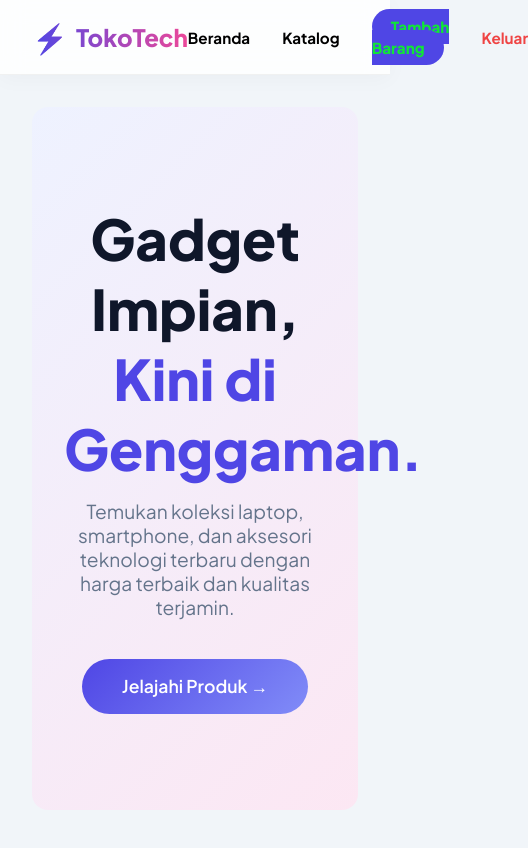
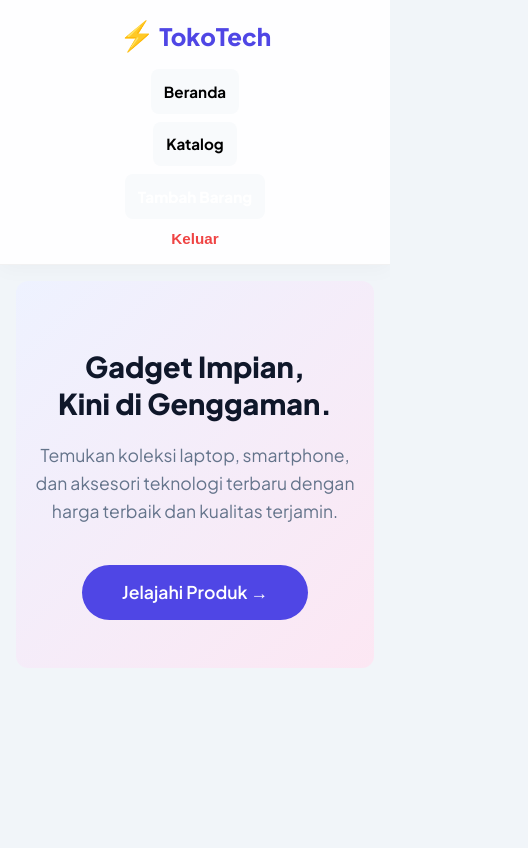
Before and after one commit to Lenka69/toko-online-frontend, a React (Vite) app: page / in a window 390 px wide. Shown: the top 848 px of the page, 528 px wide, since content can reach past the window. Built offline with nearby package versions, Linux system fonts and the light colour scheme; sample sign-in values are in the browser's storage.

Commit message:
Add files via upload

```diff
--- a/src/App.css
+++ b/src/App.css
@@ -1,123 +1,96 @@
 @import url('https://fonts.googleapis.com/css2?family=Plus+Jakarta+Sans:wght@400;500;600;700;800&display=swap');
 
-:root {
-  --primary: #4f46e5;
-  --primary-hover: #4338ca;
-  --secondary: #ec4899;
-  --bg-color: #f1f5f9;
-  --surface: #ffffff;
-  --text-main: #0f172a;
-  --text-muted: #64748b;
-  --radius: 16px;
+html, body {
+  width: 100%;
+  max-width: 100vw;
+  overflow-x: hidden;
+  margin: 0;
+  padding: 0;
+  box-sizing: border-box;
+  background-color: #f1f5f9;
+  color: #0f172a;
+  font-family: 'Plus Jakarta Sans', sans-serif;
+  -webkit-font-smoothing: antialiased;
 }
 
-* { box-sizing: border-box; margin: 0; padding: 0; font-family: 'Plus Jakarta Sans', sans-serif; }
-body { background-color: var(--bg-color); color: var(--text-main); -webkit-font-smoothing: antialiased; overflow-x: hidden; }
+*, *::before, *::after {
+  box-sizing: inherit;
+}
 
+/* Container Utama */
 .container {
   width: 100%;
   max-width: 1200px;
   margin: 0 auto;
   padding: 2rem;
-  animation: fadeIn 0.8s ease-out;
 }
-
-@keyframes fadeIn { from { opacity: 0; transform: translateY(10px); } to { opacity: 1; transform: translateY(0); } }
 
 /* --- Navbar --- */
 .navbar {
   display: flex; justify-content: space-between; align-items: center;
   padding: 1.2rem 2rem; background: rgba(255, 255, 255, 0.95);
-  backdrop-filter: blur(12px); border-bottom: 1px solid rgba(0, 0, 0, 0.05);
+  border-bottom: 1px solid rgba(0, 0, 0, 0.05);
   position: sticky; top: 0; z-index: 100; box-shadow: 0 4px 20px rgba(0, 0, 0, 0.03);
+  width: 100%;
 }
-.navbar-logo { font-weight: 800; font-size: 1.5rem; background: linear-gradient(to right, var(--primary), var(--secondary)); -webkit-background-clip: text; -webkit-text-fill-color: transparent; text-decoration: none; display: flex; align-items: center; gap: 8px; }
+.navbar-logo { font-weight: 800; font-size: 1.5rem; color: #4f46e5; text-decoration: none; }
 .nav-links { display: flex; gap: 2rem; list-style: none; align-items: center; margin: 0; padding: 0; }
-.nav-links a { color: var(--text-muted); text-decoration: none; font-weight: 600; font-size: 0.95rem; transition: all 0.3s ease; }
-.nav-links a:hover { color: var(--primary); }
-.btn-nav-add { background-color: var(--primary); color: white !important; padding: 0.6rem 1.2rem; border-radius: 50px; text-decoration: none; font-weight: 600; white-space: nowrap;}
-.btn-nav-add:hover { background-color: var(--primary-hover); box-shadow: 0 4px 15px rgba(79, 70, 229, 0.4); }
+.nav-links a { color: #64748b; text-decoration: none; font-weight: 600; font-size: 0.95rem; }
+.btn-nav-add { background-color: #4f46e5; color: white !important; padding: 0.6rem 1.2rem; border-radius: 50px; text-decoration: none; font-weight: 600; }
 
 /* --- Hero Section --- */
-.hero-section { text-align: center; padding: 6rem 2rem; background: linear-gradient(135deg, #eef2ff 0%, #fce7f3 100%); border-radius: var(--radius); margin-bottom: 3rem; }
-.hero-title { font-size: clamp(2rem, 5vw, 3.5rem); font-weight: 800; color: var(--text-main); margin-bottom: 1rem; line-height: 1.2; word-wrap: break-word; }
-.hero-subtitle { font-size: 1.1rem; color: var(--text-muted); margin-bottom: 2.5rem; max-width: 600px; margin-inline: auto; line-height: 1.6; }
-.btn-primary { background: linear-gradient(135deg, var(--primary), #818cf8); color: white; padding: 0.8rem 1.8rem; border-radius: 50px; text-decoration: none; font-weight: 600; border: none; cursor: pointer; transition: all 0.3s ease; display: inline-block; text-align: center; }
+.hero-section { text-align: center; padding: 6rem 2rem; background: linear-gradient(135deg, #eef2ff 0%, #fce7f3 100%); border-radius: 16px; margin-bottom: 3rem; width: 100%; }
+.hero-title { font-size: 3.5rem; font-weight: 800; margin-bottom: 1rem; line-height: 1.2; word-wrap: break-word; }
+.hero-subtitle { font-size: 1.1rem; color: #64748b; margin-bottom: 2.5rem; max-width: 600px; margin-inline: auto; line-height: 1.6; }
+.btn-primary { background: #4f46e5; color: white; padding: 0.8rem 1.8rem; border-radius: 50px; text-decoration: none; font-weight: 600; display: inline-block; border: none; }
+
+/* --- Product Grid --- */
+.product-grid { display: grid; grid-template-columns: repeat(auto-fill, minmax(260px, 1fr)); gap: 1.5rem; margin-top: 2rem; width: 100%; }
+.product-card { background: #ffffff; border-radius: 16px; overflow: hidden; box-shadow: 0 4px 6px -1px rgba(0,0,0,0.05); display: flex; flex-direction: column; border: 1px solid rgba(0,0,0,0.03); width: 100%; }
+.image-container { width: 100%; height: 220px; overflow: hidden; }
+.product-card img { width: 100%; height: 100%; object-fit: cover; }
+.card-content { padding: 1.2rem; display: flex; flex-direction: column; flex-grow: 1; }
+.card-content h3 { font-size: 1.1rem; font-weight: 700; margin-bottom: 0.5rem; }
+.price-tag { color: #4f46e5; font-weight: 800; font-size: 1.2rem; margin-bottom: 1.5rem; }
+.card-actions { margin-top: auto; display: flex; justify-content: space-between; align-items: center; gap: 0.5rem; }
 .btn-danger { background-color: #fee2e2; color: #ef4444; padding: 0.5rem 1rem; border-radius: 8px; border: none; font-weight: 600; cursor: pointer; }
 
-/* --- Product Grid --- */
-.product-grid { display: grid; grid-template-columns: repeat(auto-fill, minmax(260px, 1fr)); gap: 1.5rem; margin-top: 2rem; }
-.product-card { background: var(--surface); border-radius: var(--radius); overflow: hidden; box-shadow: 0 4px 6px -1px rgba(0,0,0,0.05); transition: all 0.4s ease; display: flex; flex-direction: column; border: 1px solid rgba(0,0,0,0.03); }
-.product-card:hover { transform: translateY(-5px); box-shadow: 0 15px 25px -5px rgba(0,0,0,0.1); }
-.image-container { width: 100%; height: 220px; overflow: hidden; }
-.product-card img { width: 100%; height: 100%; object-fit: cover; transition: transform 0.6s ease; }
-.product-card:hover img { transform: scale(1.05); }
-.card-content { padding: 1.2rem; display: flex; flex-direction: column; flex-grow: 1; }
-.card-content h3 { font-size: 1.1rem; font-weight: 700; margin-bottom: 0.5rem; line-height: 1.4; }
-.price-tag { color: var(--primary); font-weight: 800; font-size: 1.2rem; margin-bottom: 1.5rem; }
-.card-actions { margin-top: auto; display: flex; justify-content: space-between; align-items: center; flex-wrap: wrap; gap: 0.5rem;}
-
 /* --- Search Bar --- */
-.search-container { display: flex; justify-content: space-between; align-items: center; margin-bottom: 2rem; flex-wrap: wrap; gap: 1rem; }
-.search-bar { width: 100%; max-width: 350px; padding: 0.9rem 1.5rem; border: 2px solid transparent; background-color: var(--surface); border-radius: 50px; font-size: 1rem; color: var(--text-main); outline: none; box-shadow: 0 4px 6px -1px rgba(0,0,0,0.05); transition: all 0.3s; }
-.search-bar:focus { border-color: var(--primary); }
+.search-container { display: flex; justify-content: space-between; align-items: center; margin-bottom: 2rem; flex-wrap: wrap; gap: 1rem; width: 100%; }
+.search-bar { width: 100%; max-width: 350px; padding: 0.9rem 1.5rem; border: 2px solid transparent; background-color: #ffffff; border-radius: 50px; font-size: 1rem; outline: none; box-shadow: 0 4px 6px -1px rgba(0,0,0,0.05); }
 
 /* --- Form & Detail --- */
 .form-card { width: 100%; max-width: 450px; margin: 3rem auto; padding: 2.5rem; background: white; border-radius: 16px; box-shadow: 0 4px 15px rgba(0,0,0,0.05); border: 1px solid #f1f5f9; }
 .form-card.large { max-width: 600px; }
-
-.detail-layout { display: flex; gap: 3rem; background: white; padding: 2.5rem; border-radius: 16px; box-shadow: 0 4px 6px rgba(0,0,0,0.05); align-items: flex-start; }
+.detail-layout { display: flex; gap: 3rem; background: white; padding: 2.5rem; border-radius: 16px; width: 100%; }
 .detail-img { width: 100%; max-width: 450px; height: auto; border-radius: 12px; object-fit: cover; }
 .detail-info { flex: 1; width: 100%; }
 
+@media screen and (max-width: 768px) {
+  /* Hilangkan padding berlebih di HP */
+  .container { padding: 1rem; width: 100%; overflow-x: hidden; }
 
-@media screen and (max-width: 768px) {
-  .container { padding: 1rem; }
+  /* Navbar disusun vertikal penuh */
+  .navbar { flex-direction: column; padding: 1rem; width: 100%; gap: 1rem; }
+  .nav-links { flex-direction: column; width: 100%; gap: 0.5rem; }
+  .nav-links a, .btn-nav-add { display: block; width: 100%; text-align: center; padding: 0.8rem; background: #f8fafc; border-radius: 8px; }
+  .btn-nav-add { background: #4f46e5; }
 
-  .navbar { flex-direction: column; padding: 1rem; gap: 1rem; }
-  .nav-links {
-    width: 100%;
-    flex-wrap: wrap;
-    justify-content: center;
-    gap: 0.8rem;
-  }
-  .nav-links li { text-align: center; }
-  .btn-nav-add { padding: 0.5rem 1rem; font-size: 0.9rem; }
+  /* Hero Teks dipaksa kecil */
+  .hero-section { padding: 3rem 1rem; width: 100%; border-radius: 12px; margin-bottom: 1.5rem; }
+  .hero-title { font-size: 1.8rem !important; line-height: 1.3; }
+  .product-grid { grid-template-columns: 1fr; gap: 1rem; width: 100%; }
 
-  .hero-section { padding: 3rem 1.5rem; margin-bottom: 2rem; }
-  .hero-title { font-size: 2rem; line-height: 1.3; }
-  .hero-subtitle { font-size: 0.95rem; }
+  /* Detail produk dipaksa susun ke bawah */
+  .detail-layout { flex-direction: column; padding: 1rem; gap: 1.5rem; width: 100%; }
+  .detail-img { max-width: 100% !important; height: auto !important; }
+  .detail-info h1 { font-size: 1.5rem !important; }
 
-  .search-container { flex-direction: column; align-items: stretch; text-align: center; }
-  .search-container h2 { font-size: 1.5rem !important; }
+  /* Form Login / Add Product */
+  .form-card { padding: 1.5rem; margin: 1rem auto; width: 100%; }
+
+  /* Search Container */
+  .search-container { flex-direction: column; width: 100%; }
+  .search-container h2 { font-size: 1.5rem; text-align: center; }
   .search-bar { max-width: 100%; }
-
-  .detail-layout {
-    flex-direction: column;
-    gap: 1.5rem;
-    padding: 1.2rem;
-  }
-  .detail-img {
-    width: 100% !important;
-    max-width: 100% !important;
-    height: auto !important;
-  }
-  .detail-info h1 { font-size: 1.8rem !important; }
-  .detail-info h2 { font-size: 1.5rem !important; }
-
-  .form-card { margin: 1.5rem auto; padding: 1.5rem; }
 }
-
-@media screen and (max-width: 480px) {
-  .hero-title { font-size: 1.8rem; }
-  .product-grid { grid-template-columns: 1fr; }
-  .nav-links { flex-direction: column; width: 100%; gap: 0.5rem; }
-  .nav-links a, .nav-links button, .btn-nav-add {
-    display: block;
-    width: 100%;
-    padding: 0.8rem;
-    background: #f8fafc;
-    border-radius: 8px;
-  }
-  .btn-nav-add { background: var(--primary); }
-}
--- a/src/App.jsx
+++ b/src/App.jsx
@@ -1,57 +1,11 @@
+import './App.css';
 import React, { useState, useEffect } from 'react';
 import { BrowserRouter as Router, Routes, Route, Link, useNavigate, useParams, Navigate } from 'react-router-dom';
 import toast, { Toaster } from 'react-hot-toast';
 import axios from 'axios';
 import AutoLogout from './components/AutoLogout';
 
-// --- CSS Styles Internal (Menggabungkan App.css untuk Preview) ---
-const globalStyles = `
-@import url('https://fonts.googleapis.com/css2?family=Plus+Jakarta+Sans:wght@400;500;600;700;800&display=swap');
-
-:root {
-  --primary: #4f46e5;
-  --primary-hover: #4338ca;
-  --secondary: #ec4899;
-  --bg-color: #f1f5f9;
-  --surface: #ffffff;
-  --text-main: #0f172a;
-  --text-muted: #64748b;
-  --radius: 16px;
-}
-
-* { box-sizing: border-box; margin: 0; padding: 0; font-family: 'Plus Jakarta Sans', sans-serif; }
-body { background-color: var(--bg-color); color: var(--text-main); -webkit-font-smoothing: antialiased; }
-.container { max-width: 1200px; margin: 0 auto; padding: 2rem; animation: fadeIn 0.8s ease-out; }
-@keyframes fadeIn { from { opacity: 0; transform: translateY(10px); } to { opacity: 1; transform: translateY(0); } }
-.navbar { display: flex; justify-content: space-between; align-items: center; padding: 1rem 2rem; background: rgba(255, 255, 255, 0.85); backdrop-filter: blur(12px); border-bottom: 1px solid rgba(0, 0, 0, 0.05); position: sticky; top: 0; z-index: 100; box-shadow: 0 4px 20px rgba(0, 0, 0, 0.03); }
-.navbar-logo { font-weight: 800; font-size: 1.5rem; background: linear-gradient(to right, var(--primary), var(--secondary)); -webkit-background-clip: text; -webkit-text-fill-color: transparent; text-decoration: none; display: flex; align-items: center; gap: 8px; }
-.nav-links { display: flex; gap: 2rem; list-style: none; align-items: center; }
-.nav-links a { color: var(--text-muted); text-decoration: none; font-weight: 600; font-size: 0.95rem; transition: all 0.3s ease; }
-.nav-links a:hover { color: var(--primary); }
-.btn-nav-add { background-color: var(--primary); color: white; padding: 0.5rem 1.2rem; border-radius: 50px; text-decoration: none; font-weight: 600;}
-.btn-nav-add:hover { background-color: var(--primary-hover); color: white; box-shadow: 0 4px 15px rgba(79, 70, 229, 0.4); }
-.hero-section { text-align: center; padding: 6rem 2rem; background: linear-gradient(135deg, #eef2ff 0%, #fce7f3 100%); border-radius: var(--radius); margin-bottom: 3rem; }
-.hero-title { font-size: 3.5rem; font-weight: 800; color: var(--text-main); margin-bottom: 1rem; }
-.hero-subtitle { font-size: 1.2rem; color: var(--text-muted); margin-bottom: 2.5rem; max-width: 600px; margin-inline: auto; }
-.btn-primary { background: linear-gradient(135deg, var(--primary), #818cf8); color: white; padding: 0.8rem 1.8rem; border-radius: 50px; text-decoration: none; font-weight: 600; border: none; cursor: pointer; transition: all 0.3s ease; display: inline-block;}
-.btn-danger { background-color: #fee2e2; color: #ef4444; padding: 0.5rem 1rem; border-radius: 8px; border: none; font-weight: 600; cursor: pointer; }
-.product-grid { display: grid; grid-template-columns: repeat(auto-fill, minmax(280px, 1fr)); gap: 2rem; margin-top: 2rem; }
-.product-card { background: var(--surface); border-radius: var(--radius); overflow: hidden; box-shadow: 0 4px 6px -1px rgba(0,0,0,0.05); transition: all 0.4s ease; display: flex; flex-direction: column; border: 1px solid rgba(0,0,0,0.03); }
-.product-card:hover { transform: translateY(-10px); box-shadow: 0 20px 25px -5px rgba(0,0,0,0.1); }
-.image-container { width: 100%; height: 240px; overflow: hidden; }
-.product-card img { width: 100%; height: 100%; object-fit: cover; transition: transform 0.6s ease; }
-.product-card:hover img { transform: scale(1.08); }
-.card-content { padding: 1.5rem; display: flex; flex-direction: column; flex-grow: 1; }
-.card-content h3 { font-size: 1.25rem; font-weight: 700; margin-bottom: 0.5rem; }
-.price-tag { color: var(--primary); font-weight: 800; font-size: 1.3rem; margin-bottom: 1.5rem; }
-.card-actions { margin-top: auto; display: flex; justify-content: space-between; align-items: center; }
-.search-container { display: flex; justify-content: space-between; align-items: center; margin-bottom: 2rem; flex-wrap: wrap; gap: 1rem; }
-.search-bar { width: 100%; max-width: 350px; padding: 0.9rem 1.5rem; border: 2px solid transparent; background-color: var(--surface); border-radius: 50px; font-size: 1rem; color: var(--text-main); outline: none; box-shadow: 0 4px 6px -1px rgba(0,0,0,0.05); }
-.search-bar:focus { border-color: var(--primary); box-shadow: 0 0 0 4px rgba(79, 70, 229, 0.1); }
-`;
-
 // --- Komponen-komponen ---
-
 // 1. ProtectedRoute
 const ProtectedRoute = ({ children, allowedRoles }) => {
   const token = localStorage.getItem('token');
@@ -393,7 +347,6 @@ export default function App() {
   return (
     <Router>
       <AutoLogout />
-      <style>{globalStyles}</style>
       <Navbar />
       <Toaster position="top-center" />
       <div className="container">
```
